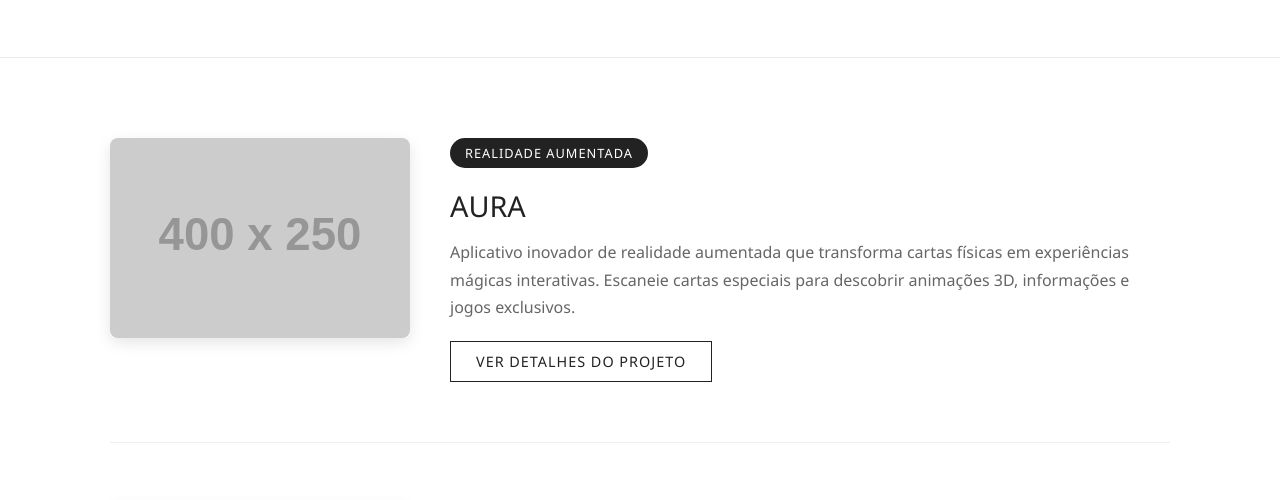
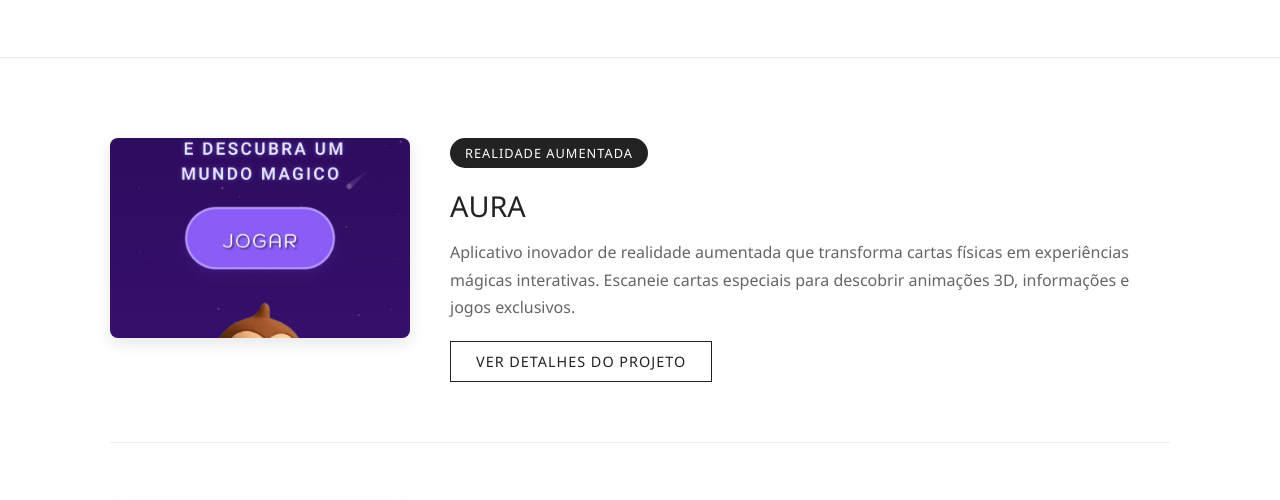
Before and after one commit to cristiann3010/portfolio, a plain HTML site: page projetos.html in a window 1280 px wide. Shown: the part 258-758 px from the top of the page. Drawn offline with Linux system fonts and the light colour scheme; placeholder pictures from the web are drawn by us.

Commit message:
Fix HTML encoding is

```diff
--- a/projetos.html
+++ b/projetos.html
@@ -237,7 +237,7 @@
             <!-- Projeto Aura -->
             <div class="project-item">
                 <div class="project-image">
-                    <img src="assets/img1.png" alt="Aura App"
+                    <img src="assets/img.png" alt="Aura App"
                          onerror="this.src='https://via.placeholder.com/400x250/667eea/ffffff?text=AURA+APP'">
                 </div>
                 <div class="project-info">
```
